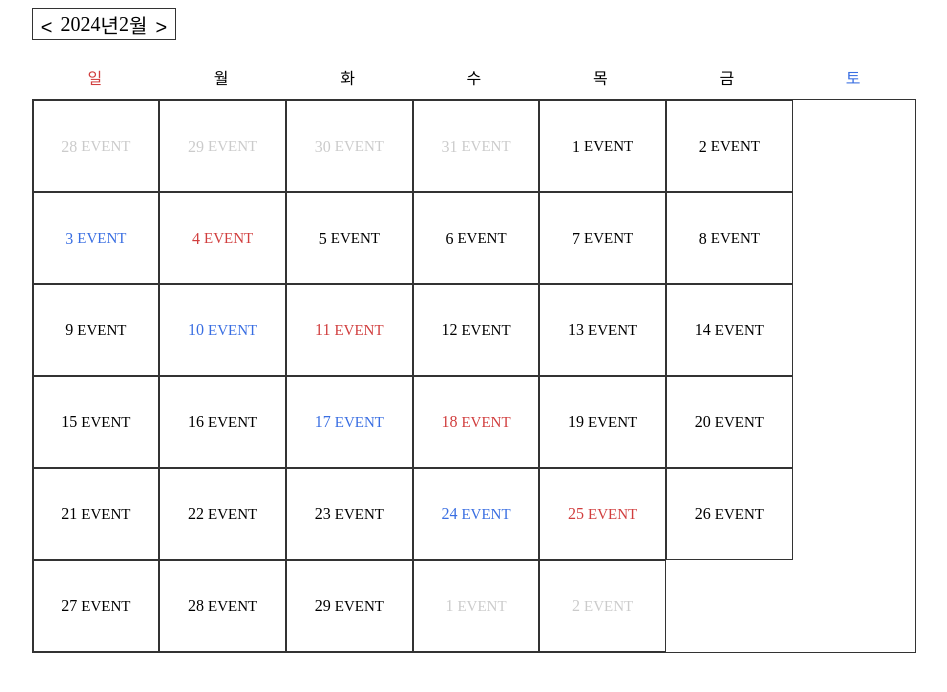
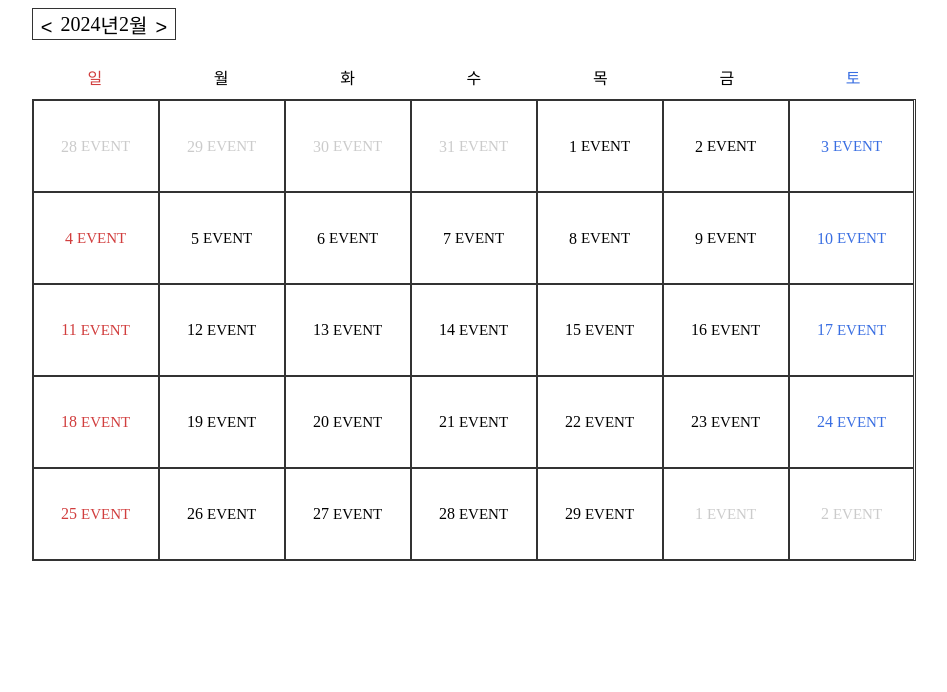
Before and after one commit to shjeon0304/AGMO, a Django app: page /homeapp/calender/ in a window 1280 px wide. Shown: the top 692 px of the page, without its empty margins (166-1113 px from the left). Run offline with Django 5.2, Linux system fonts and the light colour scheme.

Commit message:
Update calendar.css

```diff
--- a/homeapp/static/css/calendar.css
+++ b/homeapp/static/css/calendar.css
@@ -55,7 +55,7 @@
 
 .date {
     cursor: pointer;
-    width: calc(100% / 7.08);
+    width: calc(100% / 7.12);
     padding: 4% 0%;
     text-align: center;
     border: 1px solid #333333;
```
